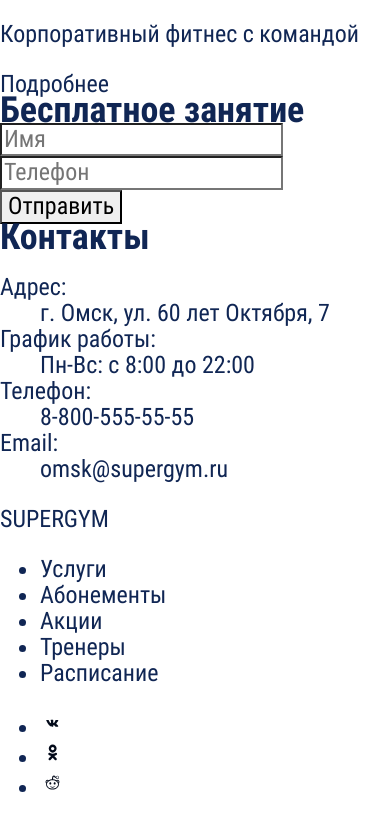
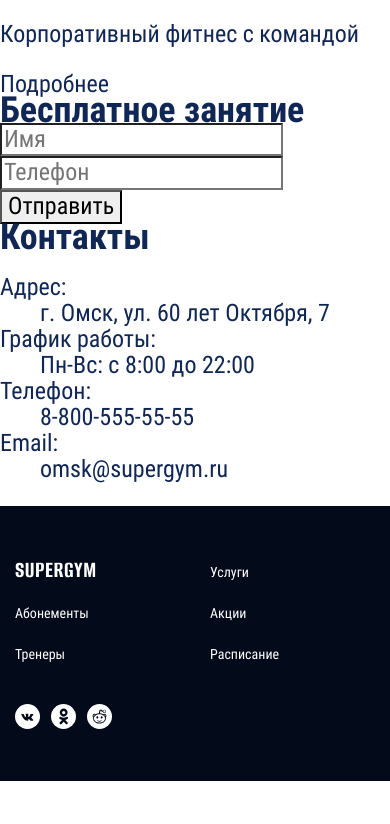
Before and after one commit to bazarovstas/supergym, a website built with webpack: page source/index.html in a window 390 px wide. Shown: the part 3934-4758 px from the top of the page. After the commit the page ends 4715 px from the top, so only its background shows below. Built offline with nearby package versions, Linux system fonts and the light colour scheme; files whose address does not match are found by name.

Commit message:
Добавлены стили для блоков footer, social; исправлена подложка у иконок

```diff
--- a/source/index.html
+++ b/source/index.html
@@ -305,6 +305,9 @@
         <nav class="footer__nav">
           <ul class="footer__list">
             <li class="footer__item">
+              <a class="footer__link"></a>
+            </li>
+            <li class="footer__item">
               <a class="footer__link" href="#">Услуги</a>
             </li>
             <li class="footer__item">
--- a/source/sass/blocks/footer.scss
+++ b/source/sass/blocks/footer.scss
@@ -0,0 +1,83 @@
+.footer {
+  display: flex;
+  justify-content: space-between;
+  align-items: center;
+
+  padding: 38px var(--side-offset);
+
+  background-color: $color-black-russian;
+
+  @media (max-width: 767px) {
+    position: relative;
+    flex-direction: column;
+
+    padding: 50px var(--side-offset) 52px;
+  }
+}
+
+.footer__logo {
+  @media (max-width: 767px) {
+    position: absolute;
+    top: 50px;
+    left: 15px;
+  }
+}
+
+.footer__logo-title {
+  font-family: $ff-alumni;
+  font-weight: 600;
+  font-size: 26px;
+  line-height: 31.2px;
+  letter-spacing: 0.02em;
+  color: $color-default-white;
+  text-transform: uppercase;
+
+  @media (max-width: 1199px) {
+    font-weight: 700;
+    font-size: 24px;
+    line-height: 28.8px;
+  }
+}
+
+.footer__nav {
+  display: flex;
+  align-self: baseline;
+
+  @media (max-width: 767px) {
+    width: 100%;
+  }
+}
+
+.footer__list {
+  display: flex;
+  flex-wrap: wrap;
+  column-gap: 40px;
+  row-gap: 25px;
+
+  margin: 0;
+  padding: 0;
+
+  list-style: none;
+
+  @media (max-width: 1199px) {
+    column-gap: 30px;
+  }
+
+  @media (max-width: 767px) {
+    display: grid;
+    grid-template-columns: repeat(2, 1fr);
+    row-gap: 15px;
+
+
+    width: 100%;
+    margin-bottom: 40px;
+  }
+}
+
+.footer__link {
+  font-family: $ff-roboto;
+  font-weight: 400;
+  font-size: 14px;
+  line-height: 16.4px;
+  color: $color-default-white;
+}
--- a/source/sass/blocks/heading.scss
+++ b/source/sass/blocks/heading.scss
@@ -21,7 +21,7 @@
       text-transform: none;
     }
 
-    @media (max-width: 1199px) {
+    @media (max-width: 767px) {
       margin-bottom: 35px;
     }
   }
--- a/source/sass/blocks/social.scss
+++ b/source/sass/blocks/social.scss
@@ -0,0 +1,28 @@
+.social {
+  @media (max-width: 767px) {
+    display: flex;
+    align-self: flex-start;
+  }
+}
+
+.social__list {
+  display: flex;
+  gap: 11px;
+
+  margin: 0;
+  padding: 0;
+
+  list-style: none;
+}
+
+.social__item {
+  width: 25px;
+  height: 25px;
+
+  background-color: $color-default-white;
+  border-radius: 50%;
+}
+
+.social__link {
+  display: block;
+}
--- a/source/sass/global/reboot.scss
+++ b/source/sass/global/reboot.scss
@@ -7,7 +7,7 @@
 :root {
   --side-offset: calc(50vw - #{$offset-side * 0.5} - var(--scrollbarWidth, 0px) * 0.5);
 
-  @media (max-width: $vp-1199) {
+  @media (max-width: ($offset-side + 45px * 2)) {
     --side-offset: 45px;
   }
 
--- a/source/sass/variables.scss
+++ b/source/sass/variables.scss
@@ -7,7 +7,6 @@ $color-default-black:               #102654;
 $color-default-white:               #ffffff;
 
 // Project palette
-// для нейминга цветов используем https://www.htmlcsscolor.com/hex/334482
 
 $color-chambray:                    #495a7d;
 $color-persian-blue:                #2e35ac;
@@ -19,7 +18,6 @@ $color-light-slate-grey:            #74819c;
 $color-black-russian:               #030a1a;
 
 // Transparent
-// ---------------------------------
 
 $color-transparent-0:               rgba(255, 255, 255, 0);
 $color-transparent-black-0-89:      rgba(16, 38, 84, 0.89);
@@ -29,7 +27,6 @@ $color-transparent-black-0-89:      rgba(16, 38, 84, 0.89);
 $gradient-red-to-blue-desktop:      conic-gradient(from 130.31deg at 16.03% 39.06%, #b80027 -46.69deg, #003d85 32.24deg, #b80027 313.31deg, #003d85 392.24deg);
 $gradient-red-to-blue-tablet:       conic-gradient(from 139.4deg at 20.7% 35.74%, #b80027 -46.69deg, #003d85 32.24deg, #b80027 313.31deg, #003d85 392.24deg);
 $gradient-red-to-blue-mobile:       conic-gradient(from 171.43deg at 35.31% 34.22%, #b80027 -46.69deg, #003d85 32.24deg, #b80027 313.31deg, #003d85 392.24deg);
-
 
 // Typography
 // ---------------------------------
```
Also changed, not shown: build/css/style.css, build/css/style.min.css, build/img/sprite.svg, build/img/sprite/icon-ok.svg, build/img/sprite/icon-reddit.svg, build/img/sprite/icon-vk.svg, build/index.html, source/img/sprite/icon-ok.svg, source/img/sprite/icon-reddit.svg, source/img/sprite/icon-vk.svg, 1 other file.
